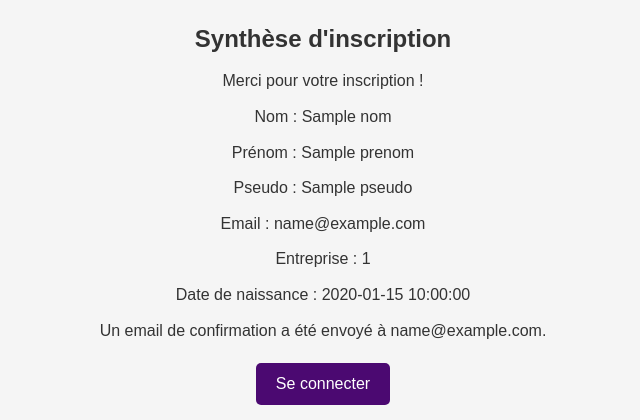
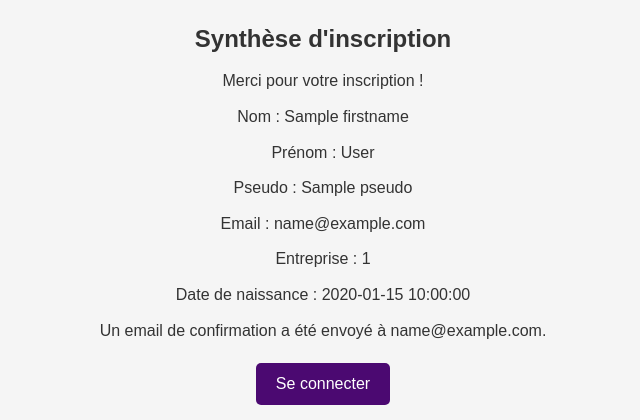
Before and after one commit to marcyrivia/PHPBDD, a PHP site: template views/view-summary.php in a window 1280 px wide. Shown: the top 420 px of the page, without its empty margins (317-957 px from the left). Run offline with PHP 8.4, Linux system fonts and the light colour scheme; the template is opened without the code that fills it: most values are stand-ins (such as "Sample title", 1, 10 or a date in 2020).

Commit message:
user validate

```diff
--- a/controllers/controller-signin.php
+++ b/controllers/controller-signin.php
@@ -29,6 +29,7 @@ if ($_SERVER['REQUEST_METHOD'] == 'POST') {
         } else {
             // Récupération des informations de l'utilisateur via la méthode getInfos()
             $UtilisateurInfos = Utilisateur::getInfos($_POST['pseudo']);
+            if ($UtilisateurInfos["user_validate"] == 1) {
 
                 // Utilisation de password_verify pour valider le mot de passe
                 if (password_verify($_POST['password'], $UtilisateurInfos['user_password'])) {
@@ -40,6 +41,9 @@ if ($_SERVER['REQUEST_METHOD'] == 'POST') {
                     // Sinon, ajout d'une erreur de connexion au tableau d'erreurs
                     $errors['connexion'] = 'Mauvais mot de passe';
                 }
+            } else {
+                $errors["ban"] = "votre compte à été banni pendant 30 jours";
+            }
         }
     }
 }
--- a/views/view-summary.php
+++ b/views/view-summary.php
@@ -14,8 +14,8 @@
     <p>Merci pour votre inscription !</p>
 
     <?php
-    echo "<p>Nom : $nom</p>";
-    echo "<p>Prénom : $prenom</p>";
+    echo "<p>Nom : $firstname</p>";
+    echo "<p>Prénom : $lastname </p>";
     echo "<p>Pseudo : $pseudo</p>";
     echo "<p>Email : $email</p>";
     echo "<p>Entreprise : $id_enterprise</p>";
```
Also changed, not shown: views/view-signin.php (+4 -3 lines), assets/img/default.png (added), assets/img/jojo-s-bizarre-adventure-565c0c31db9c2.jpg (added), assets/img/main-qimg-733d9ab38531df9efb0d8e5c96daa38d-pjlq.jpg (added). Lines whose indentation alone changed are shown as unchanged.
